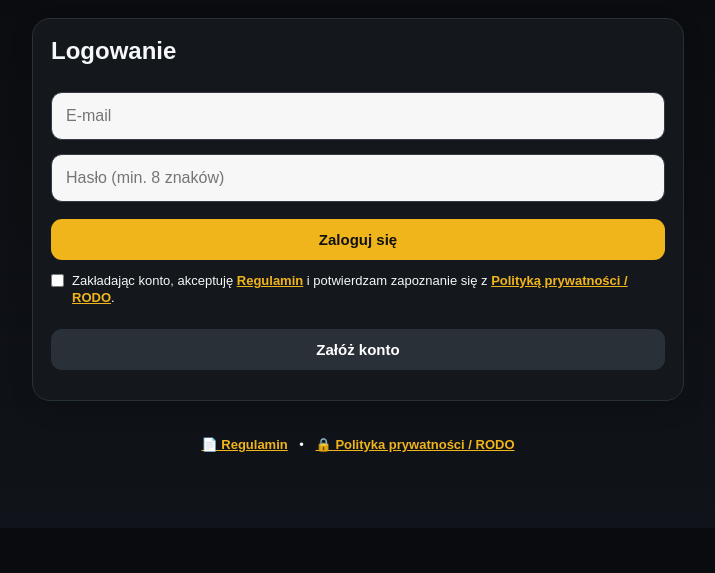
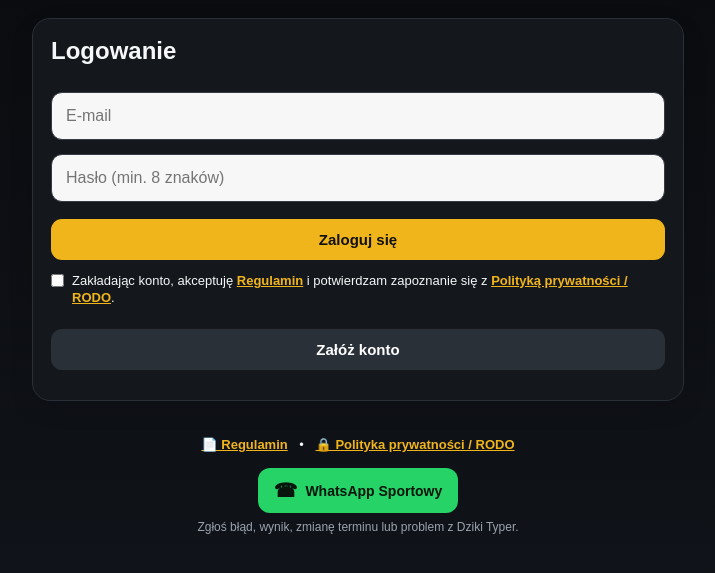
Before and after one commit to Dzikieradio/dziki-typer, a plain HTML site: page index.html in a window 1280 px wide. Shown: the part 129-702 px from the top of the page, without its empty margins (282-997 px from the left). Drawn offline with nearby package versions, Linux system fonts and the light colour scheme.

Commit message:
Add files via upload

```diff
--- a/index.html
+++ b/index.html
@@ -5,4 +5,10 @@
 <a href="regulamin-rodo.html" target="_blank">📄 Regulamin</a>
 <span style="margin:0 8px">•</span>
 <a href="regulamin-rodo.html#rodo" target="_blank">🔒 Polityka prywatności / RODO</a>
+<div style="margin-top:16px">
+<a href="https://wa.me/48575363368?text=Cze%C5%9B%C4%87%2C%20pisz%C4%99%20w%20sprawie%20Dziki%20Typer..." target="_blank" rel="noopener" style="display:inline-flex;align-items:center;gap:8px;background:#25D366;color:#07150c!important;text-decoration:none;padding:11px 16px;border-radius:12px;font-weight:800;font-size:14px">
+<span style="font-size:19px">☎</span><span>WhatsApp Sportowy</span>
+</a>
+<div style="margin-top:7px;color:#9aa3ad;font-size:12px">Zgłoś błąd, wynik, zmianę terminu lub problem z Dziki Typer.</div>
+</div>
 </footer></div><script src="https://cdn.jsdelivr.net/npm/@supabase/supabase-js@2"></script><script src="matches.js?v=brand-v2"></script><script src="app.js?v=legal-v1"></script></body></html>
```
